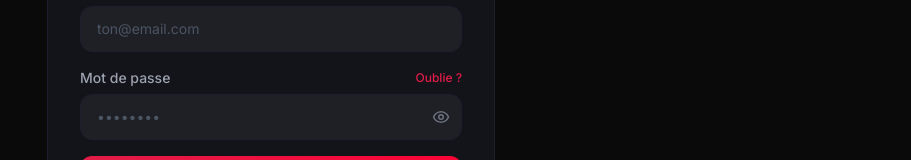
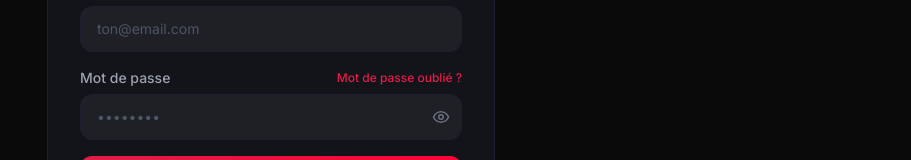
Before and after one commit to nemzzcobain-debug/318-legaacy-marketplace, a Next.js app: page /login in a window 1280 px wide. Shown: the part 508-668 px from the top of the page, without its empty margins (369-1280 px from the left). Built offline with nearby package versions, Linux system fonts and the light colour scheme; no server answers.

Commit message:
[fix] clarifie les textes et l'accessibilité

```diff
--- a/src/app/login/page.tsx
+++ b/src/app/login/page.tsx
@@ -142,7 +142,7 @@ export default function LoginPage() {
               <div className="flex items-center justify-between mb-1.5">
                 <label className="block text-sm font-medium text-gray-400">Mot de passe</label>
                 <Link href="/forgot-password" className="text-xs text-[#e11d48] hover:underline font-medium">
-                  Oublie ?
+                  Mot de passe oublié ?
                 </Link>
               </div>
               <div className="relative">
```
